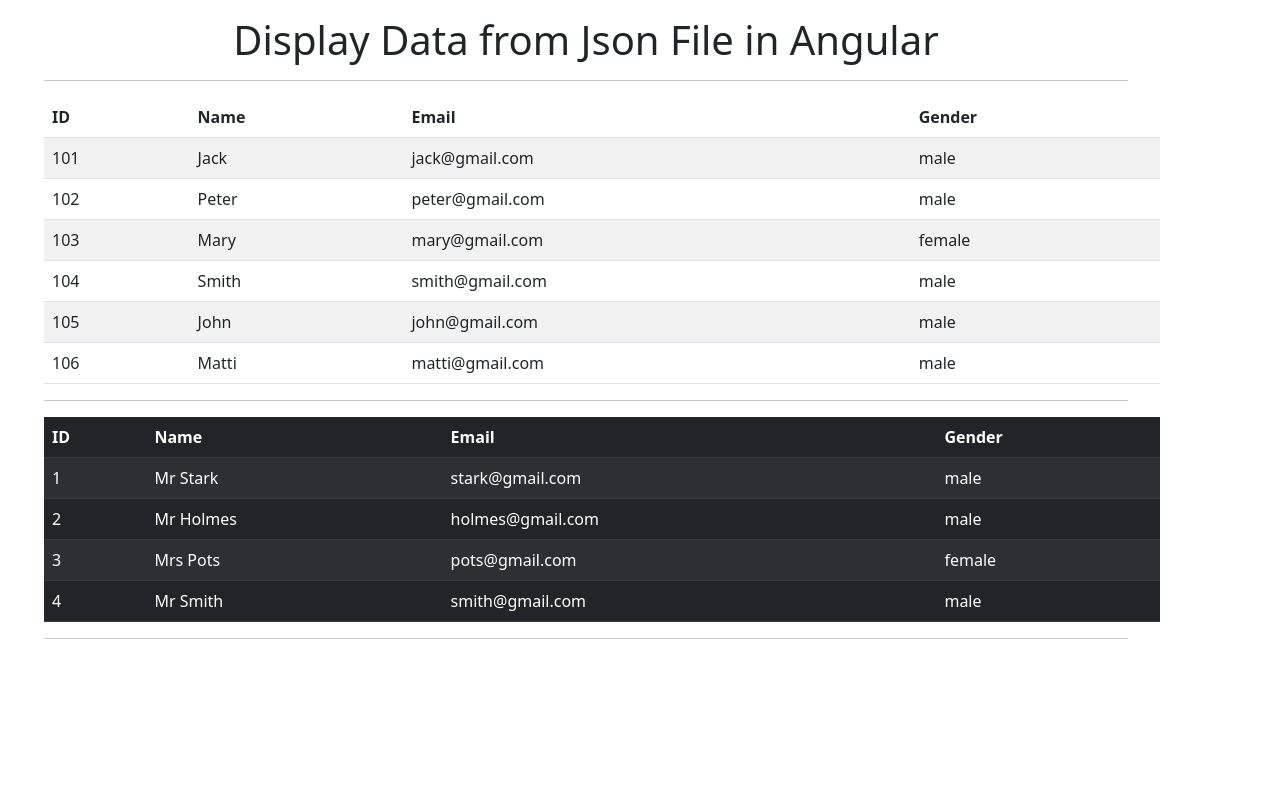
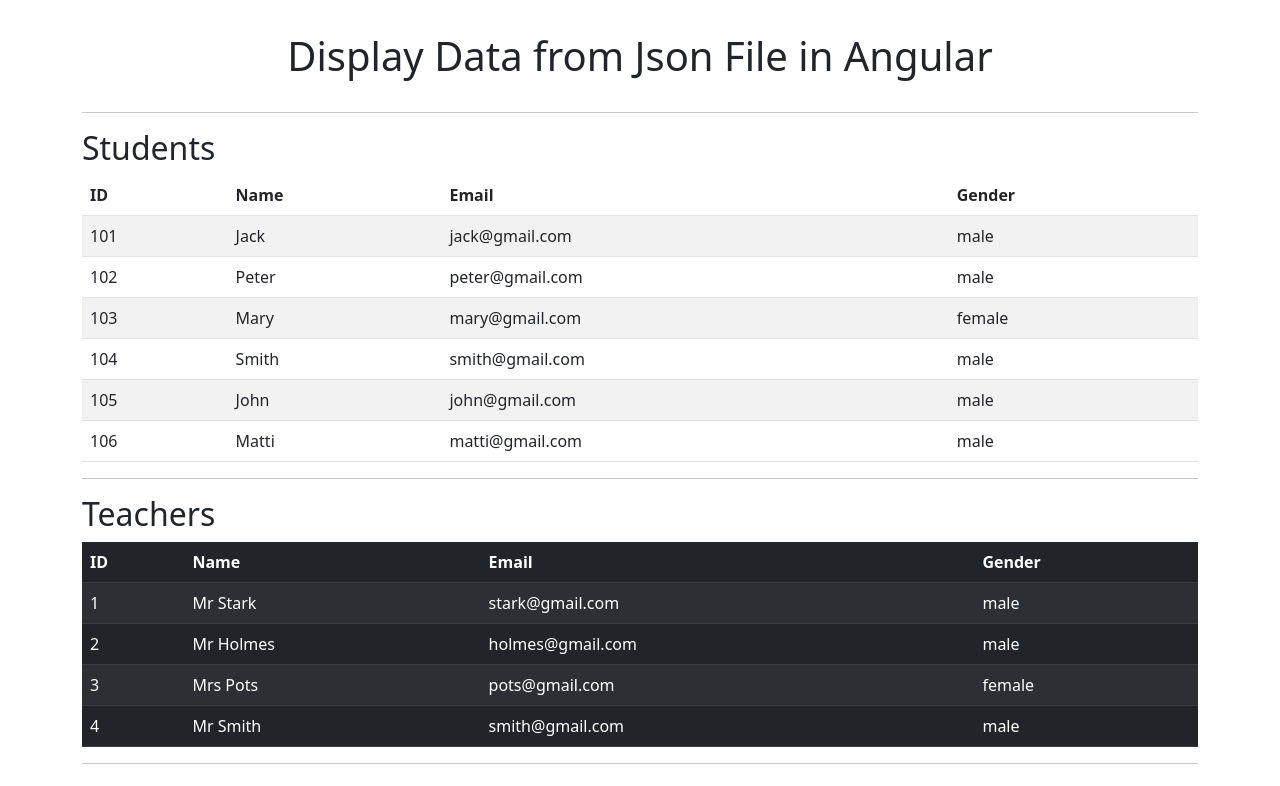
Before and after one commit to Suvikan/angular-with-json, an Angular app: page / in a window 1280 px wide. Shown: the top 786 px of the page. Built offline with nearby package versions, Linux system fonts and the light colour scheme.

Commit message:
add h2 and edit h1 margin

```diff
--- a/src/app/app.component.css
+++ b/src/app/app.component.css
@@ -1,3 +1,3 @@
-* {
-    margin: 1rem;
+h1 {
+    margin: 2rem;
 }
--- a/src/app/app.component.html
+++ b/src/app/app.component.html
@@ -2,6 +2,7 @@
   <h1 class="text-center">Display Data from Json File in Angular</h1>
 
   <hr>
+  <h2>Students</h2>
   <table class="table table-striped">
     <thead>
         <tr>
@@ -22,7 +23,7 @@
   </table>
 
   <hr>
-
+  <h2>Teachers</h2>
   <table class="table table-striped table-dark">
     <thead>
         <tr>
```
